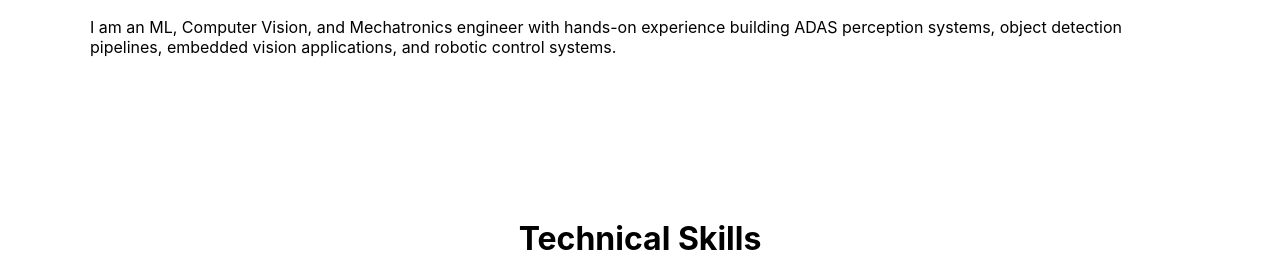
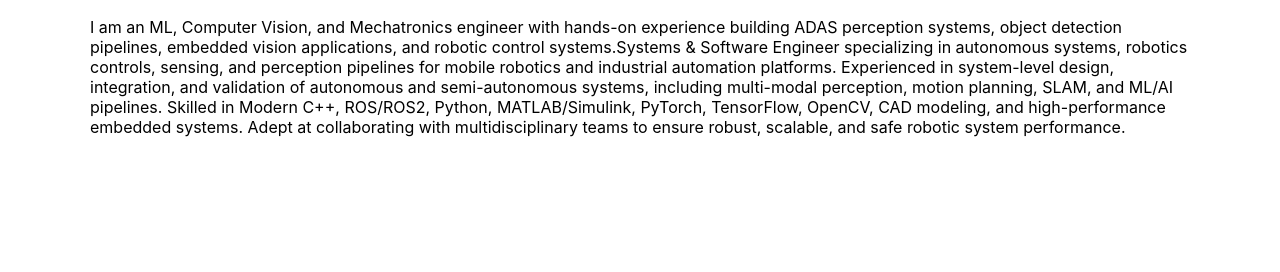
Before and after one commit to joshkumar-1/portfolio, a plain HTML site: page index.html in a window 1280 px wide. Shown: the part 528-800 px from the top of the page. Drawn offline with nearby package versions, Linux system fonts and the light colour scheme.

Commit message:
Updated portfolio after laptop restart

```diff
--- a/index.html
+++ b/index.html
@@ -39,7 +39,7 @@
 <!-- About Me -->
 <section class="section about" data-sr>
     <h2>About Me</h2>
-    <p>I am an ML, Computer Vision, and Mechatronics engineer with hands-on experience building ADAS perception systems, object detection pipelines, embedded vision applications, and robotic control systems.</p>
+    <p>I am an ML, Computer Vision, and Mechatronics engineer with hands-on experience building ADAS perception systems, object detection pipelines, embedded vision applications, and robotic control systems.Systems & Software Engineer specializing in autonomous systems, robotics controls, sensing, and perception pipelines for mobile robotics and industrial automation platforms. Experienced in system-level design, integration, and validation of autonomous and semi-autonomous systems, including multi-modal perception, motion planning, SLAM, and ML/AI pipelines. Skilled in Modern C++, ROS/ROS2, Python, MATLAB/Simulink, PyTorch, TensorFlow, OpenCV, CAD modeling, and high-performance embedded systems. Adept at collaborating with multidisciplinary teams to ensure robust, scalable, and safe robotic system performance.</p>
 </section>
 
 <!-- Skills -->
```
